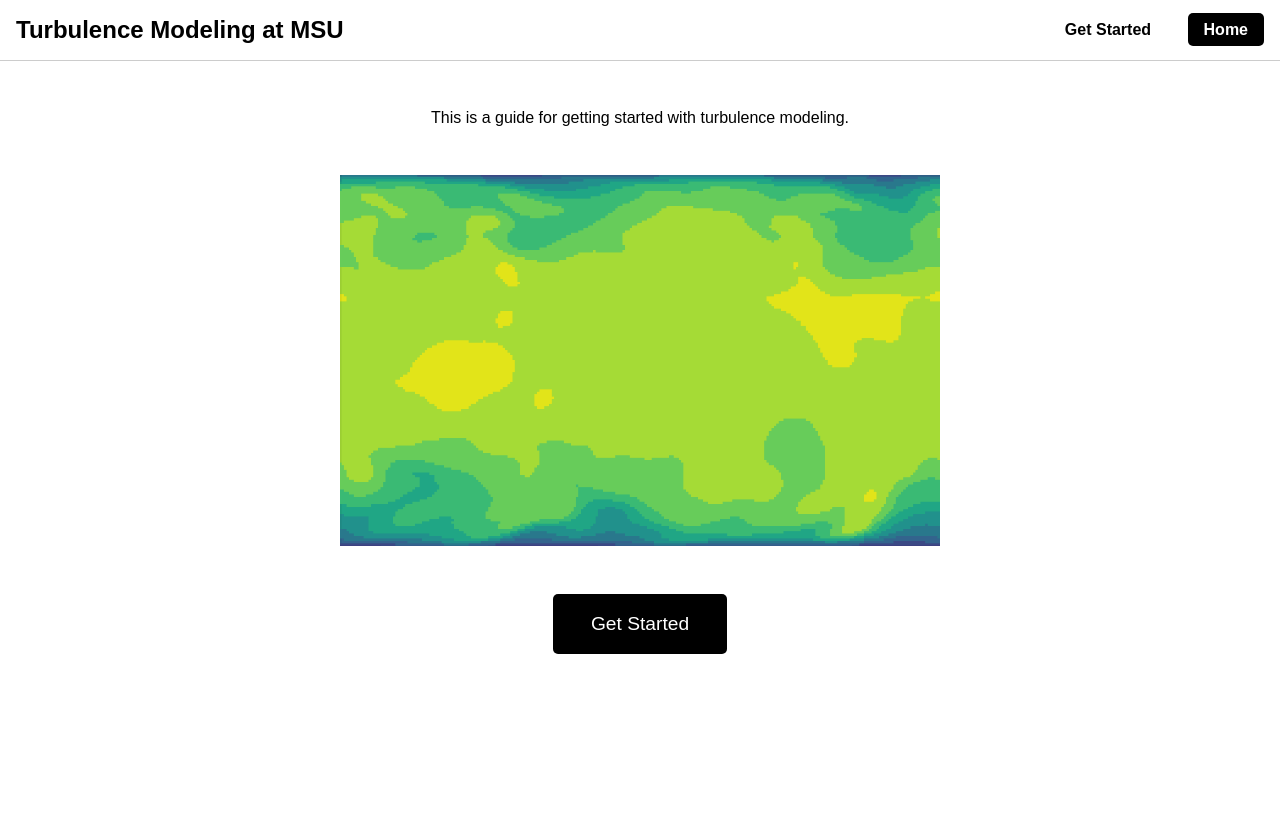
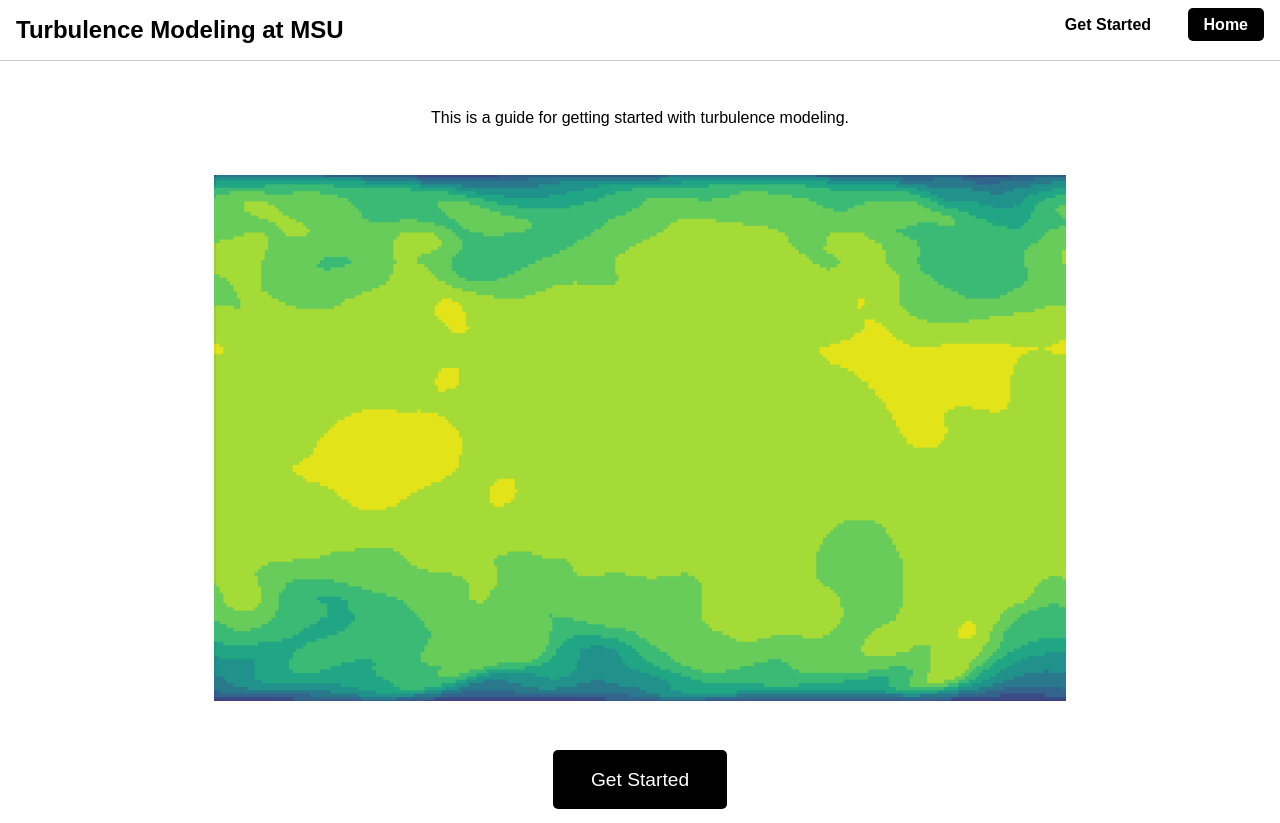
Before and after one commit to maddieblomberg/maddieblomberg.github.io, a plain HTML site: page index.html in a window 1280 px wide. Before the commit the page ends 800 px from the top, so only its background shows below. Drawn offline with Linux system fonts and the light colour scheme.

Commit message:
1.26
Main image migger and align left

```diff
--- a/styles.css
+++ b/styles.css
@@ -8,7 +8,7 @@ body {
 nav {
   display: flex;
   justify-content: space-between;
-  align-items: center;
+  align-items: left;
   padding: 1em;
   border-bottom: 1px solid #ccc;
   background-color: white;
@@ -39,8 +39,7 @@ main {
 }
 
 .main-image {
-  width: 80%;
-  max-width: 600px;
+  width: 70%;
   margin: 2em 0;
 }
 
```
